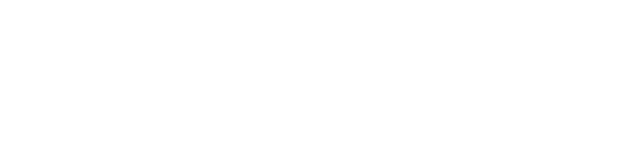
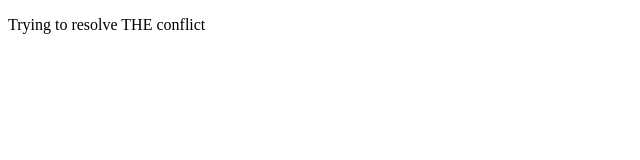
Before and after one commit to gvantsa-tediashvili-tbc-it-academy/git-day-2-github-homework, a plain HTML site: page index.html in a window 1280 px wide. Shown: the whole page, without its empty margins (0-640 px from the left). Drawn offline with Linux system fonts and the light colour scheme.

Commit message:
Changed Index.html

```diff
--- a/index.html
+++ b/index.html
@@ -6,6 +6,6 @@
     <title>Causing a conflict</title>
 </head>
 <body>
-
+    <p>Trying to resolve THE conflict</p>
 </body>
 </html>
```
